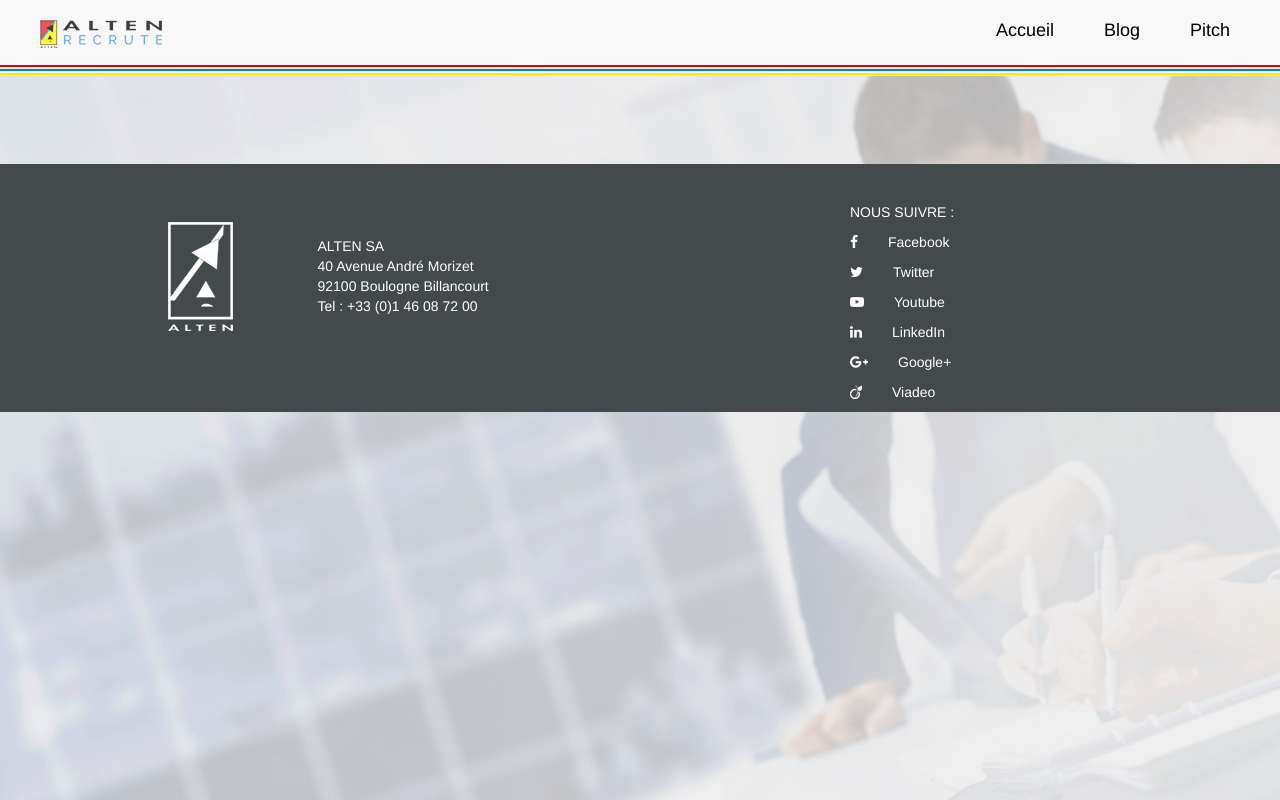
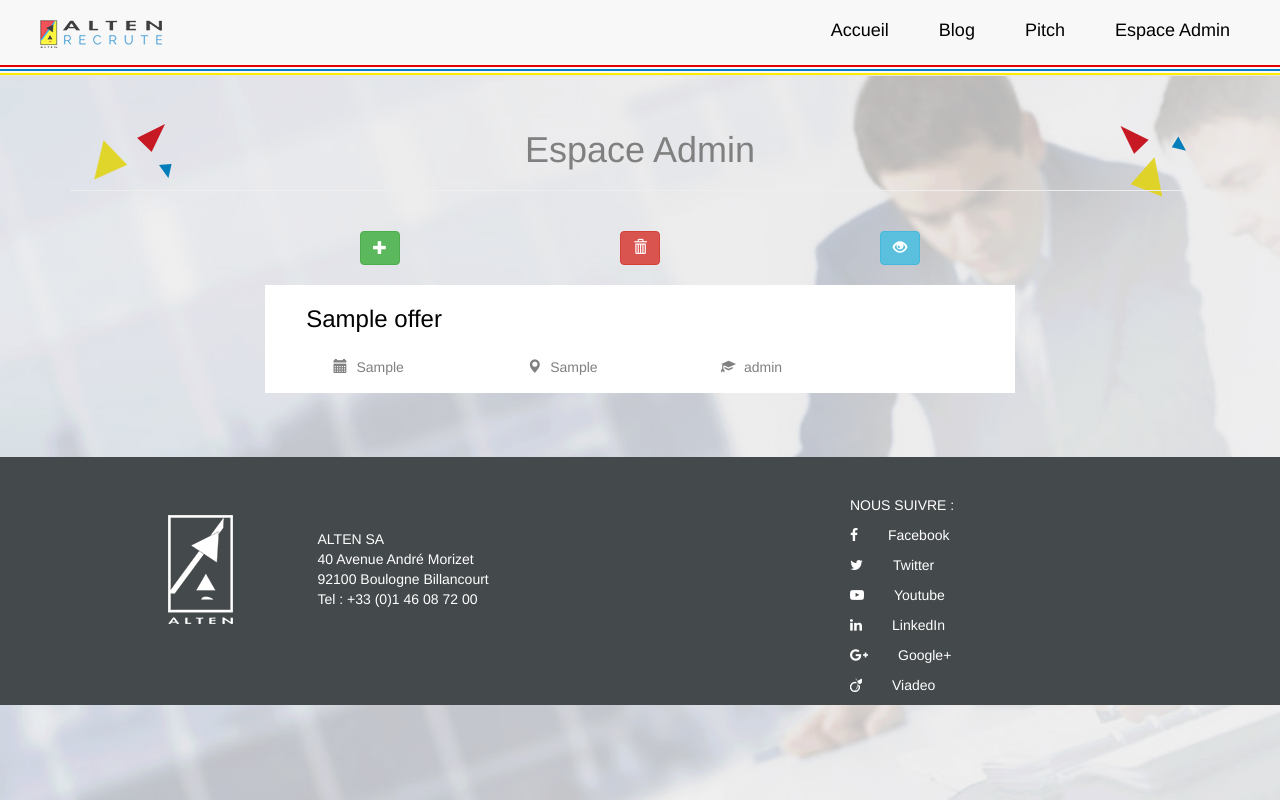
Before and after one commit to Badrien/Agil, a PHP site: page /index.php?p=gerer in a window 1280 px wide. Run offline with PHP 8.4, Linux system fonts and the light colour scheme; tables that the repository leaves empty hold one stand-in row (values such as "Sample post"); some libraries are stand-ins or nearby versions.

Commit message:
Page admin ajoutee

```diff
--- a/app/Offer.php
+++ b/app/Offer.php
@@ -96,4 +96,3 @@
       return 'index.php?p=home&id='. $this->getId();
     }
 }
-?>
--- /dev/null
+++ b/pages/espace_admin/gerer.php
@@ -0,0 +1,54 @@
+<div class="container">
+	<div class="row">
+		<div class="panel-heading">
+	    <div class="panel-title text-center">
+	      <h1 class="espace-admin">Espace Admin</h1>
+	      <hr/>
+	    </div>
+	  </div>
+
+    <div class="col-md-offset-2 col-md-8 gerer">
+      <div class="row">
+        <div class="col-md-4 text-center">
+          <a class="btn btn-success" href="index.php?p=gerer" title="Ajouter une nouvelle annonce" role="button"><span class="glyphicon glyphicon-plus"></span></a>
+        </div>
+
+        <div class="col-md-4 text-center">
+          <a class="btn btn-danger" href="index.php?p=gerer" title="Supprimer une annonce" role="button"><span class="glyphicon glyphicon-trash"></span></a>
+        </div>
+
+        <div class="col-md-4 text-center">
+          <a class="btn btn-info" href="index.php?p=gerer" title="Visionner les vidéos candidats" role="button"><span class="glyphicon glyphicon-eye-open"></span></a>
+        </div>
+      </div>
+    </div>
+
+    <div class="col-md-offset-2 col-md-8">
+      <?php foreach ($db->query('SELECT * FROM t_offers', 'App\Offer') as $offer)
+      { ?>
+            <div class="col-md-12">
+                <div class="linkadd">
+                  <h3 class="annonces title-offers"> <?php echo $offer->getTitle(); ?></h3>
+                  <div class="row">
+                    <div class="col-md-offset-1 col-md-2">
+                      <i class="glyphicon glyphicon-calendar icon-offer"></i>
+                      <span class="annonces"><?php echo $offer->getIntern_duration(); ?></span>
+                    </div>
+
+                    <div class="col-md-offset-1 col-md-2">
+                      <i class="glyphicon glyphicon-map-marker icon-offer"></i>
+                      <span class="annonces">  <?php echo $offer->getRegion(); ?></span>
+                    </div>
+
+                    <div class="col-md-offset-1 col-md-2">
+                      <i class="glyphicon glyphicon glyphicon-education icon-offer"></i>
+                      <span class="annonces"> <?php echo $offer->getintern_level(); ?></span>
+                    </div>
+                  </div>
+                </div>
+            </div>
+          <?php } ?>
+    </div>
+
+  </div>
+</div>
--- a/pages/templates/default.php
+++ b/pages/templates/default.php
@@ -33,6 +33,7 @@
               <li><a href="index.php?p=home"class="navbar-brand linknav"> Accueil</a></li>
               <li><a href="https://www.altenrecrute.fr/blog-alten" target="_blank" class="navbar-brand linknav"> Blog</a></li>
               <li><a href="index.php?p=pitch"class="navbar-brand linknav">Pitch</a></li>
+              <li><a href="index.php?p=connexion"class="navbar-brand linknav">Espace Admin</a></li>
             </ul>
 
           </div>
--- a/public/css/style.css
+++ b/public/css/style.css
@@ -214,6 +214,30 @@
   text-decoration: none;
 }
 
+
+/*Espace admin*/
+.espace-admin
+{
+  text-align: center;
+  color: grey;
+}
+
+.se-connecter
+{
+  text-align: center;
+  align-items: center!important;
+  border: 2px solid #44494B;/*grey*/
+  border-radius: 6px;
+  line-height: 50px;
+  background-color: #44494B;/*grey*/
+  color: white;
+}
+
+.gerer
+{
+  margin-bottom: 10px;
+}
+
 /*Video*/
 #container-video
 {
--- a/public/index.php
+++ b/public/index.php
@@ -28,5 +28,13 @@
   require '../pages/details.php';
 }
 
+if ($p === 'connexion') {
+  require '../pages/espace_admin/connexion.php';
+}
+
+if ($p === 'gerer') {
+  require '../pages/espace_admin/gerer.php';
+}
+
 $content = ob_get_clean();
 require '../pages/templates/default.php';
```
Also changed, not shown: pages/espace_admin/connexion.php (added, +45 -0 lines), pages/home.php (+15 -4 lines).
